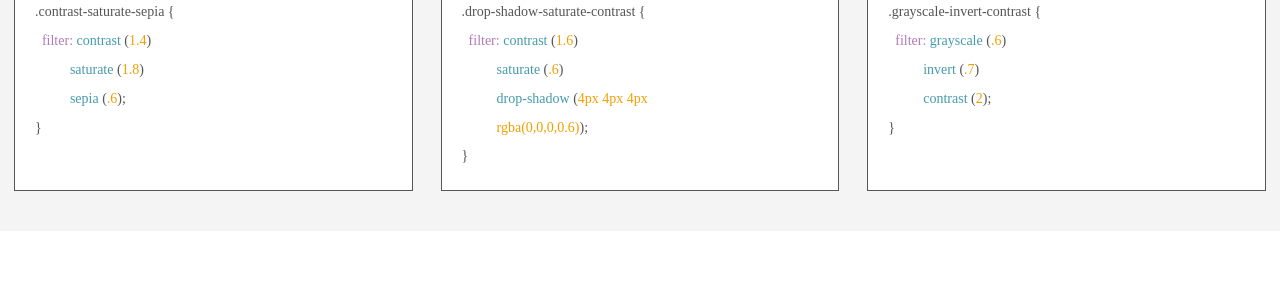
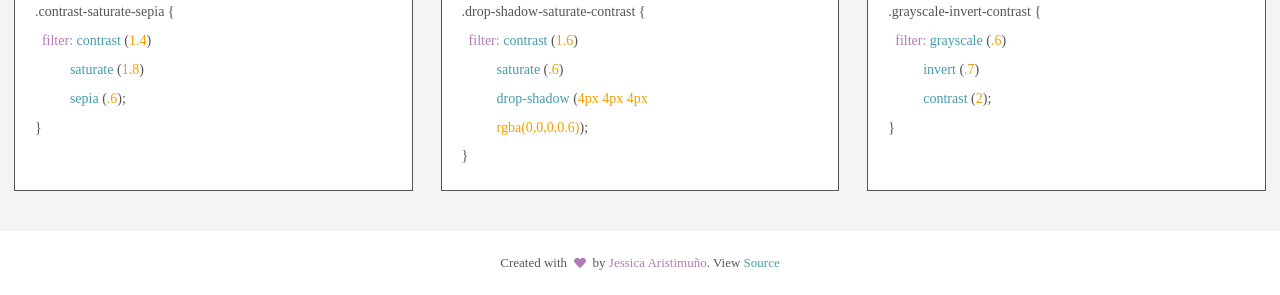
Before and after one commit to ninaiskel/Ninagram, a website: page app/index.html in a window 1280 px wide. Shown: the part 2757-3052 px from the top of the page. Before the commit the page ends 2988 px from the top, so only its background shows below. Drawn offline with Linux system fonts and the light colour scheme.

Commit message:
Create footer and add metadatas

```diff
--- a/app/index.html
+++ b/app/index.html
@@ -2,6 +2,10 @@
 <html>
   <head>
     <meta charset="utf-8">
+    <meta http-equiv="x-ua-compatible" content="ie=edge">
+    <meta name="viewport" content="width=device-width, initial-scale=1, shrink-to-fit=no">
+    <meta name="application-name" content="Ninagram">
+    <meta name="description" content="Examples for use CSS Filters">
     <title>Ninagram</title>
     <link rel="stylesheet" href="/css/main.css">
     <link href="https://fonts.googleapis.com/css?family=Slabo+27px" rel="stylesheet">
@@ -215,5 +219,11 @@
         </li>
       </ul>
     </section>
+    <footer class="footer">
+		<p>Created with <span class="heart"></span> by
+      <a class="link" href="ninaiskel.github.io/Web-Jess/">Jessica Aristimuño</a>. View
+      <a class="link-two" href="https://github.com/ninaiskel/Ninagram">Source</a></p>
+    <span></span>
+	</footer>
   </body>
 </html>
--- a/app/scss/helpers/_vars.scss
+++ b/app/scss/helpers/_vars.scss
@@ -17,5 +17,6 @@ $breakpoints: (
 	'large'           : "(min-width: 1024px)",
 	'>=small<=medium' : "(min-width: 240px) and (max-width: 1023px)",
 	'medium'          : "(min-width: 700px) and (max-width: 1023px)",
-	'small'           : "(min-width: 240px) and (max-width: 699px)"
+	'small'           : "(min-width: 240px) and (max-width: 699px)",
+	'small-small'     : "(min-width: 240px) and (max-width: 400px)"
 )!default;
--- a/app/scss/modules/_base.scss
+++ b/app/scss/modules/_base.scss
@@ -1,3 +1,4 @@
 @import 'list-filters';
 @import 'original-img';
 @import 'filters';
+@import 'footer';
--- /dev/null
+++ b/app/scss/modules/_footer.scss
@@ -0,0 +1,61 @@
+.footer {
+  padding: 20px;
+  text-align: center;
+  font-size: 13px;
+  p {
+    margin-bottom: 0;
+  }
+}
+.heart {
+    position: relative;
+    width: 19px;
+    height: 11px;
+    top: 2px;
+    left: 4px;
+   	display: inline-block;
+    animation: heart 1s ease-in-out infinite;
+
+    &:before, &:after {
+    	position: absolute;
+	    content: "";
+	    width: 6px;
+	    height: 10px;
+	    background: get-color('third');
+	    border-radius: 50px 50px 0 0;
+	    transform-origin: 0 100%;
+	    transform: rotate(-45deg);
+    }
+
+    &:after {
+    	left: 0;
+    	transform: rotate(45deg);
+    	transform-origin: 100% 100%;
+    }
+
+    &:before {
+    	left: 6px;
+    }
+}
+
+@keyframes heart {
+  0%{ transform: scale(1);}
+  50%{ transform: scale(1.1);}
+  100%{ transform: scale(1);}
+}
+
+
+.link {
+  color: get-color('third');
+
+  &:hover {
+    color: get-color('second')
+  }
+}
+
+.link-two {
+  color: get-color('second');
+
+  &:hover {
+    color: get-color('third')
+  }
+}
```
Also changed, not shown: app/css/main.css.
